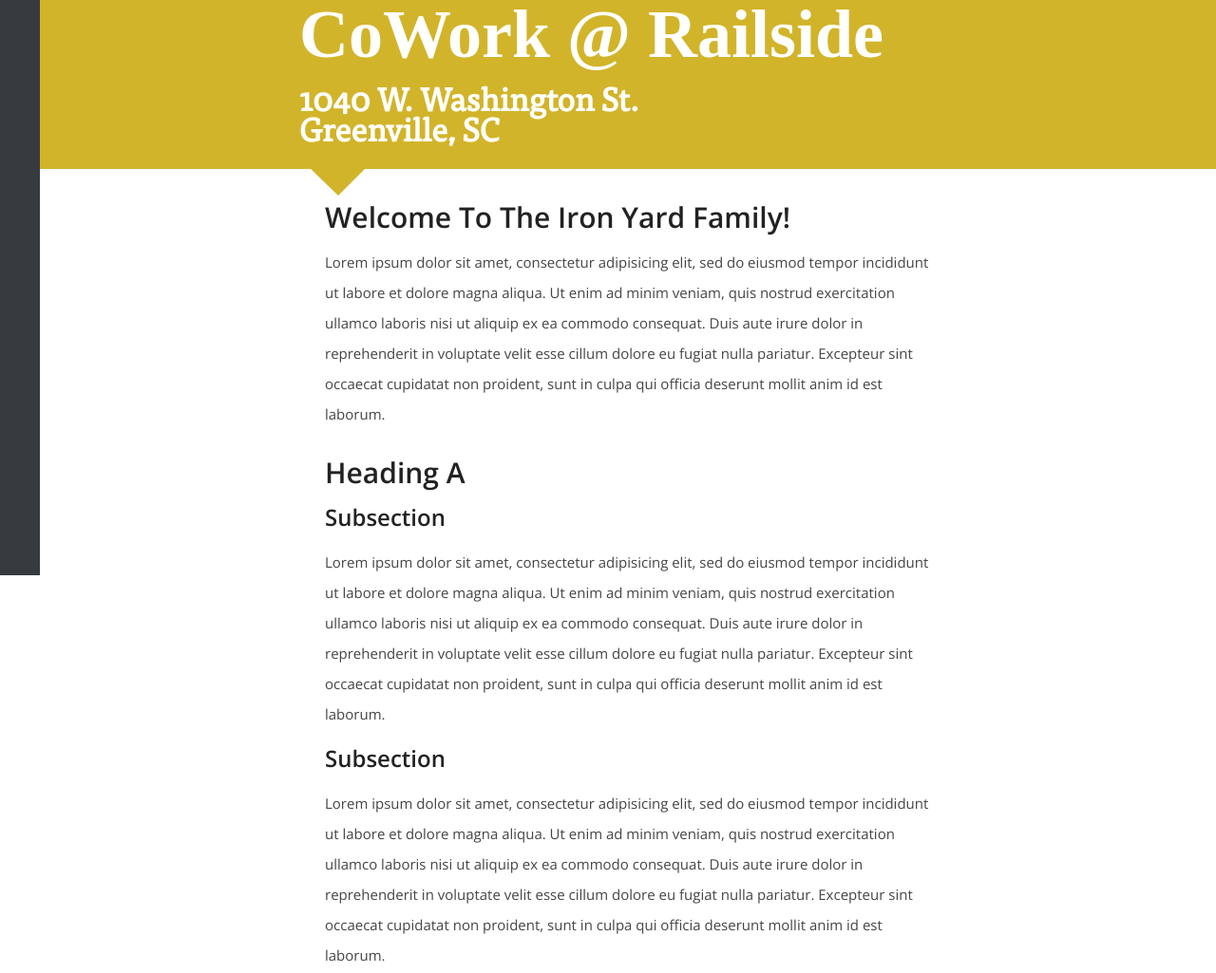
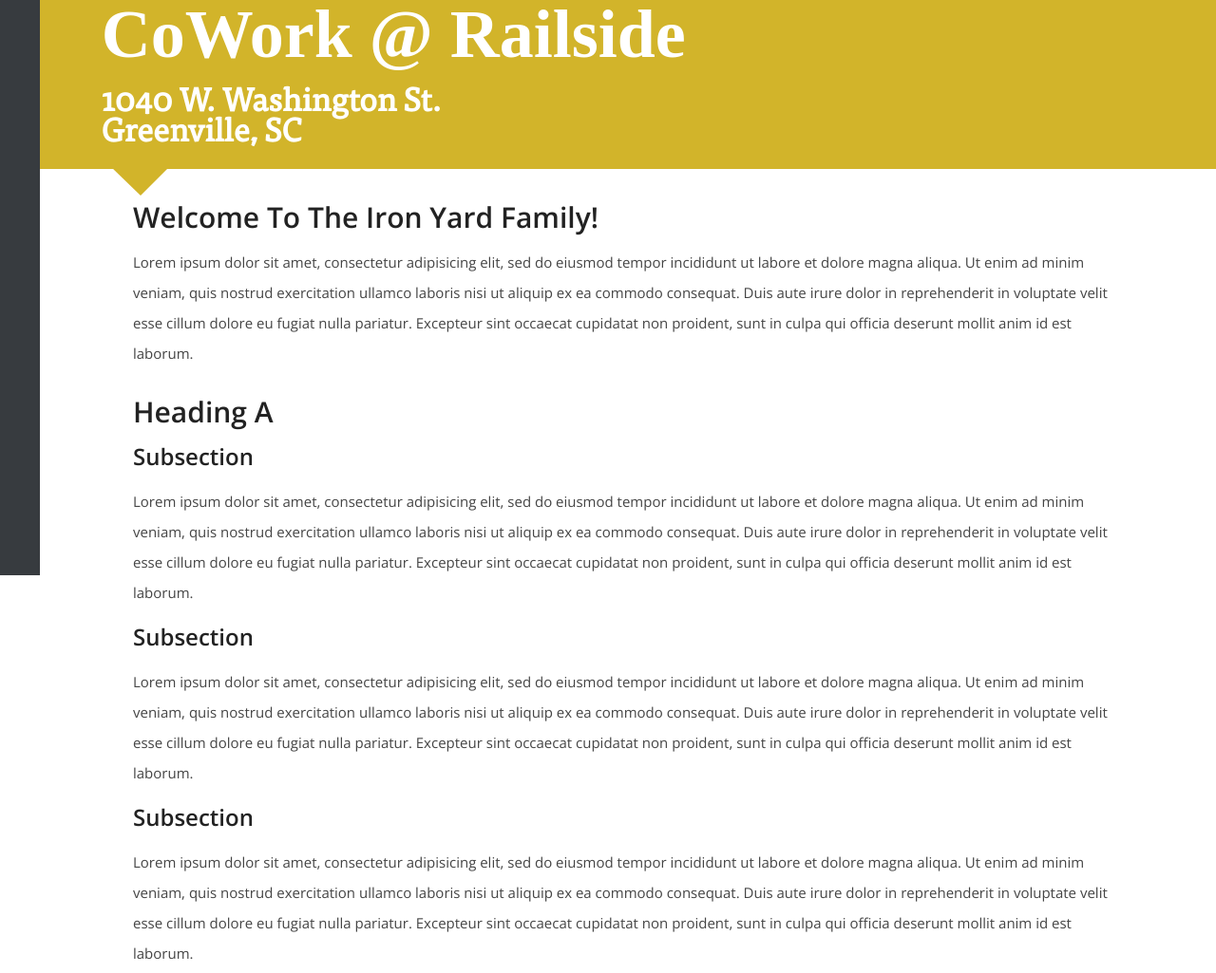
Before and after one commit to FlackAP/Welcome-Packet, a website: page app/example.html in a window 1280 px wide. Shown: the part 194-1219 px from the top of the page at 95% size. Drawn offline with nearby package versions, Linux system fonts and the light colour scheme; files that its build step writes are made by us from their sources; a web font is replaced by a local one.

Commit message:
added styles to example page

```diff
--- a/app/styles/main/main.css
+++ b/app/styles/main/main.css
@@ -223,8 +223,8 @@
 }
 
 .container {
-    width: 88%;
-    max-width: 750px;
+    width: 92%;
+    max-width: 1200px;
     margin: 0 auto;
     height: 108px;
     position: relative;
@@ -264,9 +264,10 @@
 
 #main {
     width: 85%;
-    max-width: 684px;
+    max-width: 1185px;
     margin: 0 auto;
     padding: 4px 0 50px 44px;
+
 
     -webkit-transition: opacity .35s ease-out;
        -moz-transition: opacity .35s ease-out;
```
